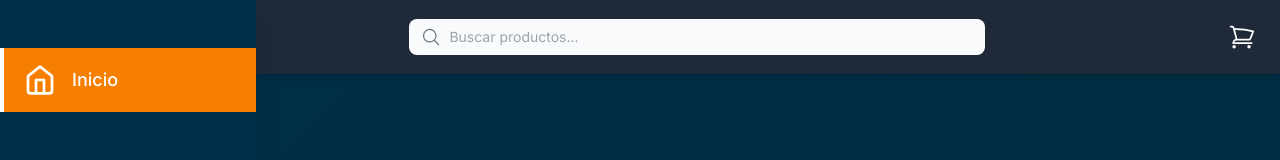
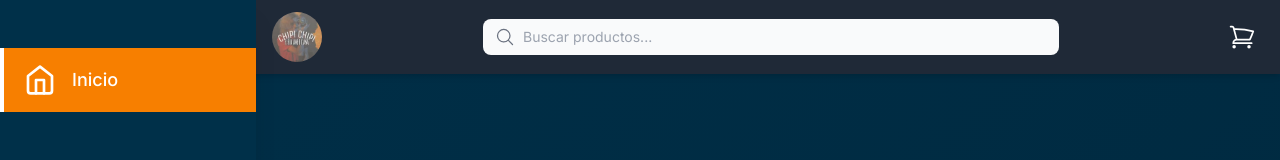
Before and after one commit to hernancolliard/tienda-online, a Next.js app: page / in a window 1280 px wide. Shown: the top 160 px of the page. Built offline with nearby package versions, Linux system fonts and the light colour scheme; no server answers; the database is empty.

Commit message:
fix(header): Adjust header layout for sidebar and remove logo text

```diff
--- a/src/app/globals.css
+++ b/src/app/globals.css
@@ -27,6 +27,12 @@
 /* Custom styles for main content to account for sidebar */
 .main-content {
   margin-left: 0; /* Default for mobile */
+  transition: margin-left 0.3s ease-in-out;
+}
+
+.header-layout {
+  padding-left: 0; /* Default for mobile */
+  transition: padding-left 0.3s ease-in-out;
 }
 
 @media (min-width: 768px) { /* md breakpoint */
@@ -34,8 +40,16 @@
     margin-left: 5rem; /* Corresponds to w-20 of the sidebar */
   }
 
-  /* Adjust margin when sidebar expands on hover */
-  aside:hover + .main-content {
+  .header-layout {
+    padding-left: 5rem; /* Match sidebar width */
+  }
+
+  /* Adjust margin and padding when sidebar expands on hover */
+  aside:hover ~ .header-layout {
+    padding-left: 16rem; /* Corresponds to w-64 of the sidebar */
+  }
+
+  aside:hover ~ .main-content {
     margin-left: 16rem; /* Corresponds to w-64 of the sidebar */
   }
 }
--- a/src/app/layout.tsx
+++ b/src/app/layout.tsx
@@ -22,8 +22,8 @@ export default function RootLayout({
     <html lang="en">
       <body className={inter.className}>
         <Providers>
+          <Sidebar />
           <Header />
-          <Sidebar />
           <div className="main-content transition-all duration-300 pt-20">
             <main className="flex-grow min-h-screen p-8">
               {children}
--- a/src/components/Header.tsx
+++ b/src/components/Header.tsx
@@ -10,7 +10,7 @@ export default function Header() {
   const itemCount = getCartItemCount();
 
   return (
-    <header className="bg-gray-800 text-white shadow-md fixed top-0 left-0 right-0 z-30">
+    <header className="bg-gray-800 text-white shadow-md fixed top-0 left-0 right-0 z-30 header-layout">
       <div className="container mx-auto px-4 py-3 flex justify-between items-center">
         {/* Left: Logo */}
         <div className="flex-shrink-0">
@@ -22,7 +22,6 @@ export default function Header() {
               height={50}
               className="rounded-full"
             />
-            <span className="ml-3 text-xl font-semibold">Chipichipi</span>
           </Link>
         </div>
 
```
